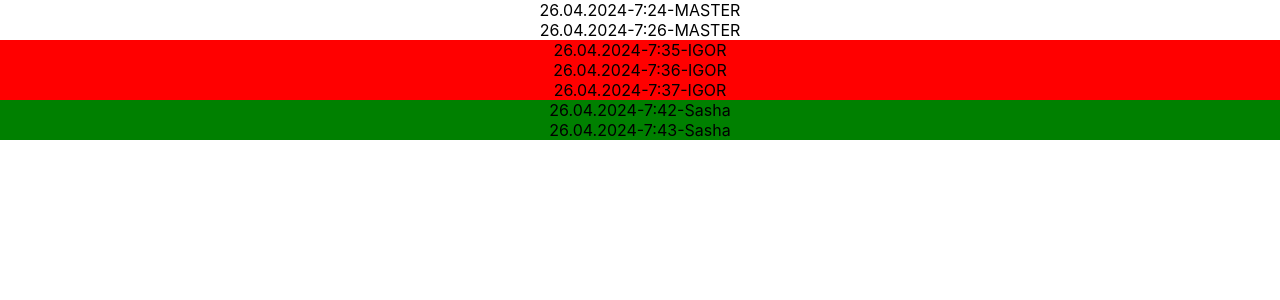
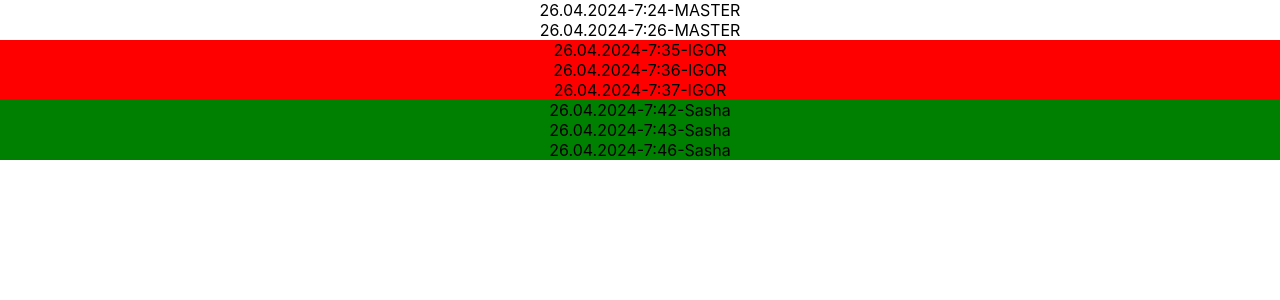
Before and after one commit to IgorYudintsev/git, a React (Create React App) app: page / in a window 1280 px wide. Shown: the top 300 px of the page. Built offline with nearby package versions, Linux system fonts and the light colour scheme.

Commit message:
26.04.2024-7:46-Sasha

```diff
--- a/src/Sasha.tsx
+++ b/src/Sasha.tsx
@@ -9,6 +9,7 @@ export const Sasha = (props: Props) => {
         <div style={{backgroundColor:'green'}}>
             <div>26.04.2024-7:42-Sasha</div>
             <div>26.04.2024-7:43-Sasha</div>
+            <div>26.04.2024-7:46-Sasha</div>
         </div>
     );
 };
```
